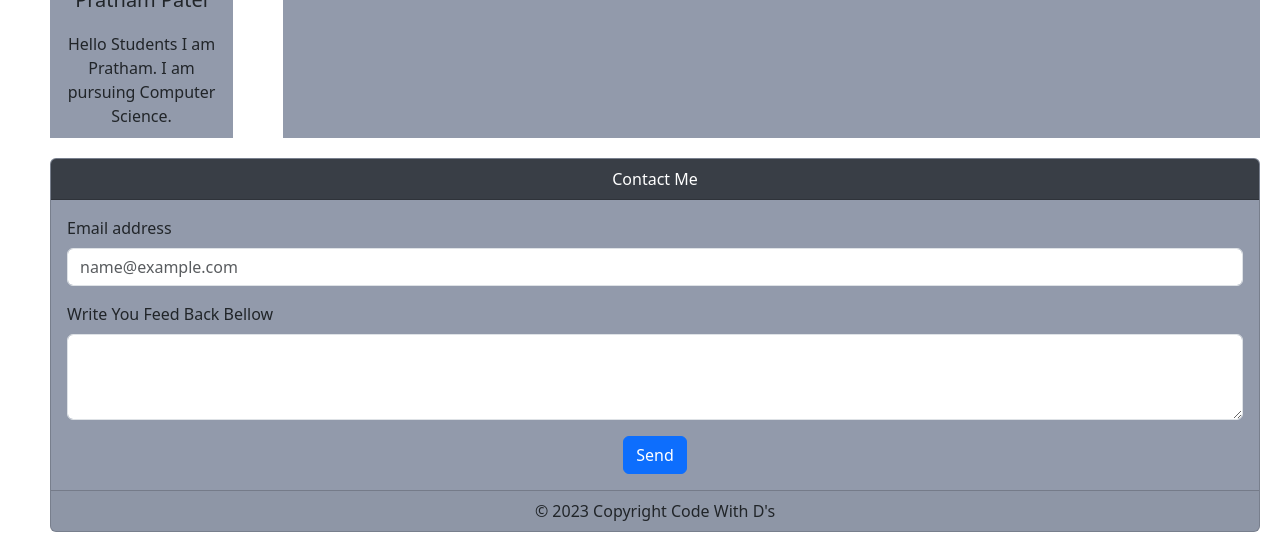
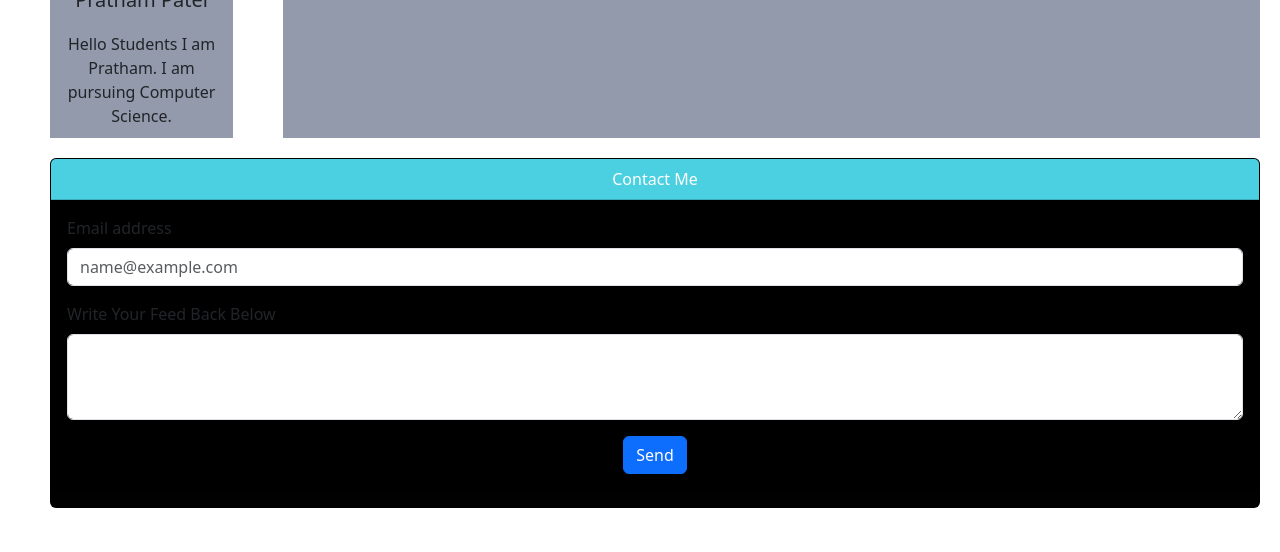
Before and after one commit to Prathampatel10/Web, a plain HTML site: page index.html in a window 1280 px wide. Shown: the part 374-926 px from the top of the page. After the commit the page ends 902 px from the top, so only its background shows below. Drawn offline with nearby package versions, Linux system fonts and the light colour scheme.

Commit message:
index.html

```diff
--- a/index.html
+++ b/index.html
@@ -11,7 +11,7 @@
 <body>
     <nav class="navbar">
         <div class="container-fluid">
-          <span class="navbar-brand p h1" style="color: white;">Portfolio</span>
+          <span class="navbar-brand p h1" style="color: rgb(255, 255, 255);">Portfolio</span>
         </div>
       </nav>
 
@@ -51,8 +51,8 @@
 </div>
 </div>
 <footer>
-    <div class="card text-center" style="background-color: #929AAB;">
-        <div class="card-header" style="background-color: #393E46; color: white;">
+    <div class="card text-center" style="background-color: #000000;">
+        <div class="card-header" style="background-color: #4ad0e1; color: white;">
          Contact Me
         </div>
         <div class="card-body">
@@ -61,13 +61,13 @@
                 <input type="email" class="form-control" id="exampleFormControlInput1" placeholder="name@example.com">
               </div>
               <div class="mb-3">
-                <label for="exampleFormControlTextarea1" class="form-label">Write You Feed Back Bellow</label>
+                <label for="exampleFormControlTextarea1" class="form-label">Write Your Feed Back Below</label>
                 <textarea class="form-control" id="exampleFormControlTextarea1" rows="3"></textarea>
               </div>
               <button type="button" class="btn btn-primary">Send</button>
         </div>
         <div class="card-footer">
-            © 2023 Copyright Code With D's
+
         </div>
       </div>
 </footer>
```
